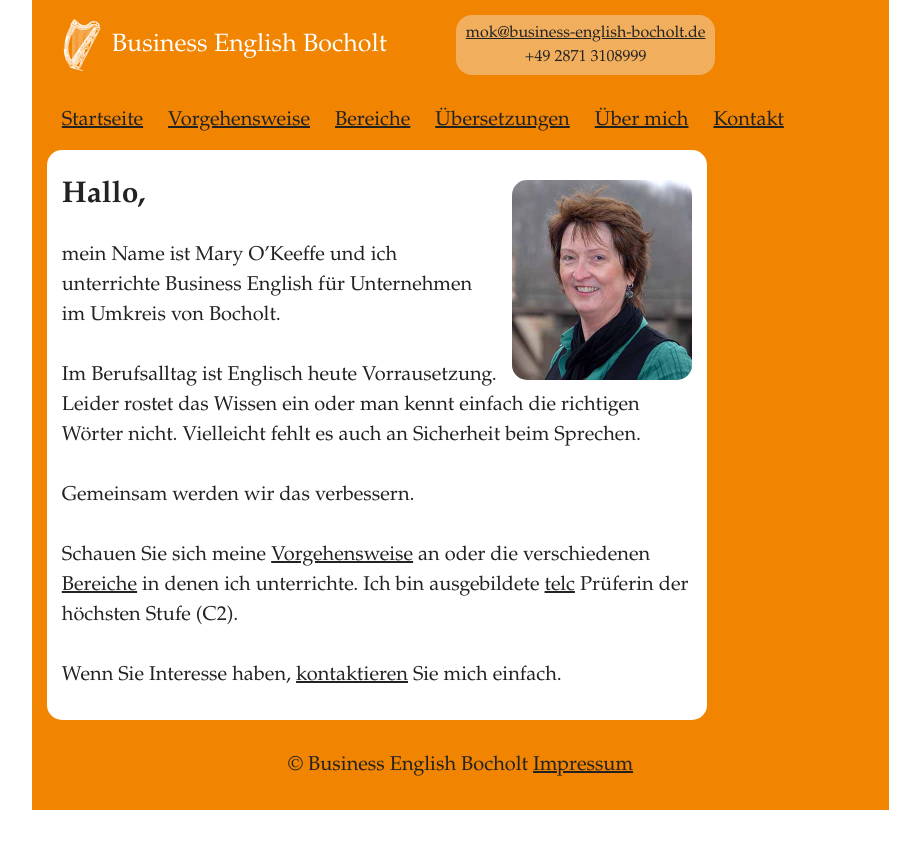
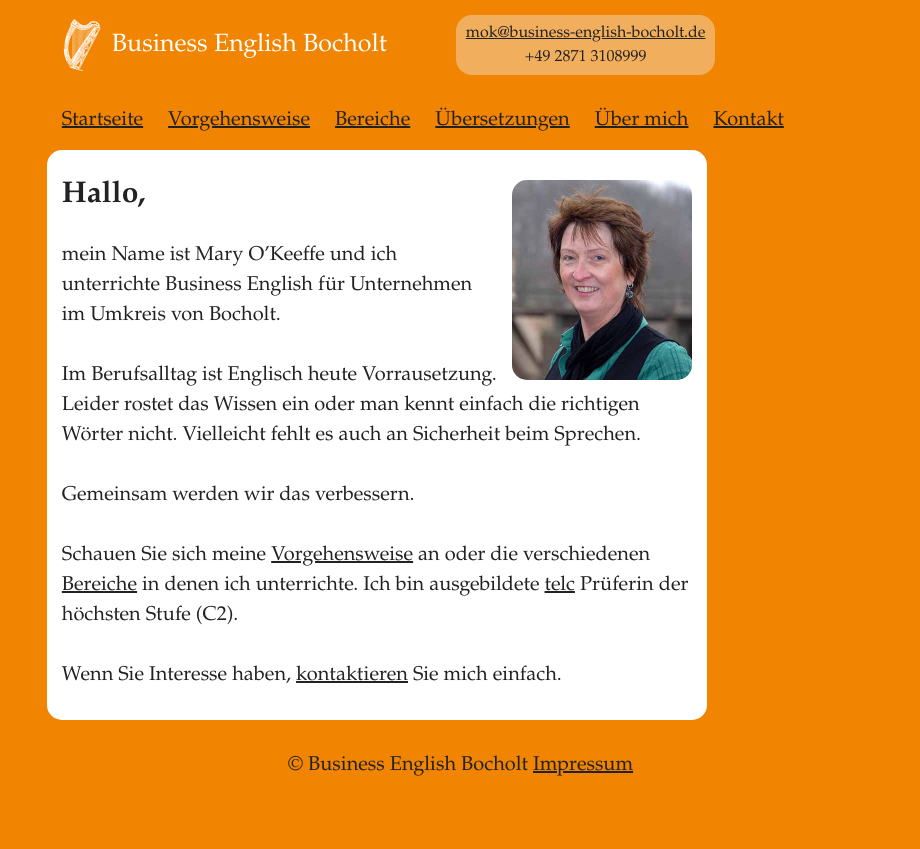
Before and after one commit to ArloL/business-english, a Jekyll site: the page built from index.md, in a window 1280 px wide. Shown: the top 849 px of the page, without its empty margins (109-1029 px from the left). Built offline with Jekyll 4.4.1, drawn with Linux system fonts in a browser that asks for light colours.

Commit message:
add background color to whole body

```diff
--- a/_sass/custom.scss
+++ b/_sass/custom.scss
@@ -73,9 +73,6 @@ a, a:active, a:visited {
 
 body {
     margin: 0;
-}
-
-.body {
     background-color: $body-background;
 }
 
```
